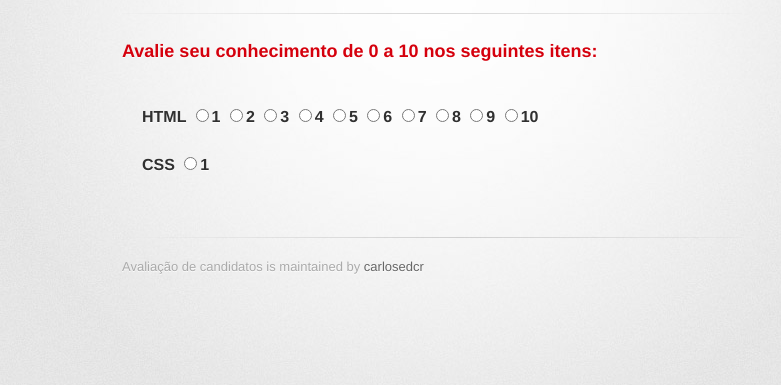
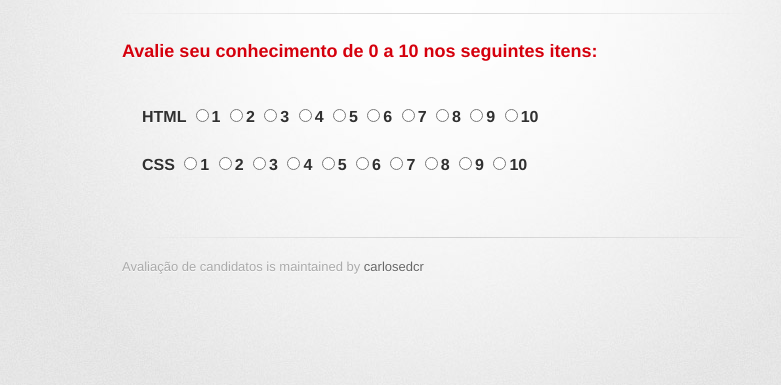
Before and after one commit to carlosedcr/avalia-o-de-candidatos, a plain HTML site: page avalia.html in a window 1280 px wide. Shown: the part 129-514 px from the top of the page, without its empty margins (208-989 px from the left). Drawn offline with Linux system fonts and the light colour scheme; a web font is replaced by a local one.

Commit message:
Update avalia.html

```diff
--- a/avalia.html
+++ b/avalia.html
@@ -30,7 +30,7 @@
 <input type="radio" name="html" value="1"/>1 <input type="radio" name="html" value="2"/>2 <input type="radio" name="html" value="3"/>3 <input type="radio" name="html" value="4"/>4 <input type="radio" name="html" value="5"/>5 <input type="radio" name="html" value="6"/>6 <input type="radio" name="html" value="7"/>7 <input type="radio" name="html" value="8"/>8 <input type="radio" name="html" value="9"/>9 <input type="radio" name="html" value="10"/>10 </h4>
 <br>
 <h4>CSS
-<input type="radio" name="css" value="1"/>1</h4>
+<input type="radio" name="css" value="1"/>1 <input type="radio" name="css" value="2"/>2 <input type="radio" name="css" value="3"/>3 <input type="radio" name="css" value="4"/>4 <input type="radio" name="css" value="5"/>5 <input type="radio" name="css" value="6"/>6 <input type="radio" name="css" value="7"/>7 <input type="radio" name="css" value="8"/>8 <input type="radio" name="css" value="9"/>9 <input type="radio" name="css" value="10"/>10 </h4>
 </form></p>
         </section>
 
```
